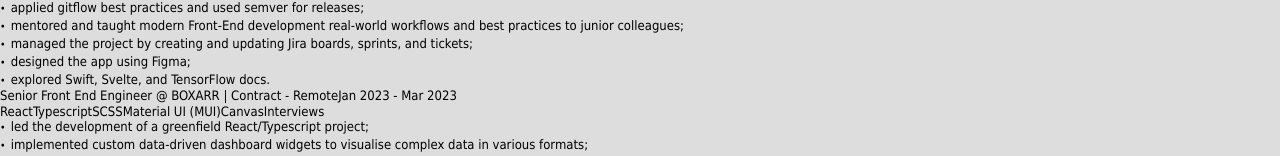
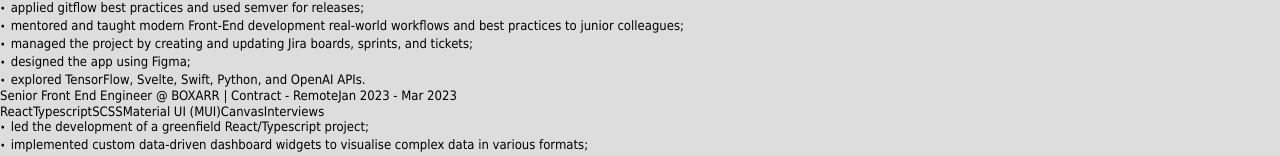
Before and after one commit to MichaelMammoliti/cv, a React app: page / in a window 1280 px wide. Shown: the part 190-346 px from the top of the page. Built offline with nearby package versions, Linux system fonts and the light colour scheme; the HTML template or start-up script is replaced by a standard one.

Commit message:
added tensorflow

```diff
--- a/src/data/cv.ts
+++ b/src/data/cv.ts
@@ -67,7 +67,7 @@ export const experience: Experience[] = [
       'mentored and taught modern Front-End development real-world workflows and best practices to junior colleagues',
       'managed the project by creating and updating Jira boards, sprints, and tickets',
       'designed the app using Figma',
-      'explored Swift, Svelte, and TensorFlow docs',
+      'explored TensorFlow, Svelte, Swift, Python, and OpenAI APIs',
     ],
     skills: [
       'React',
```
